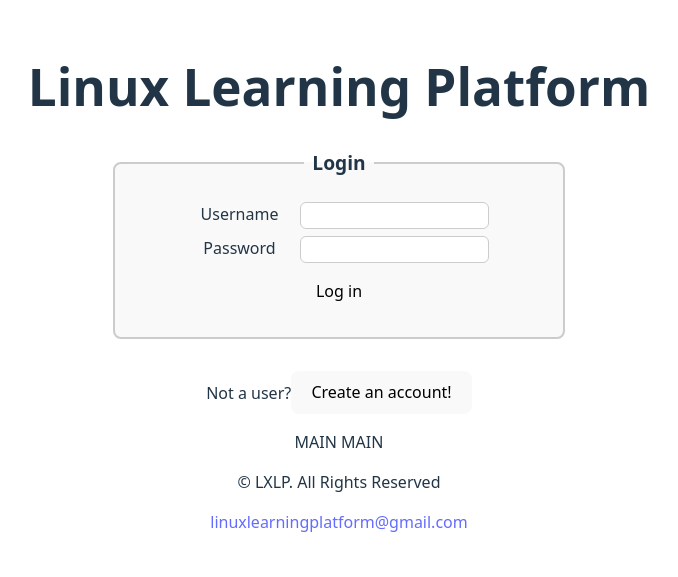
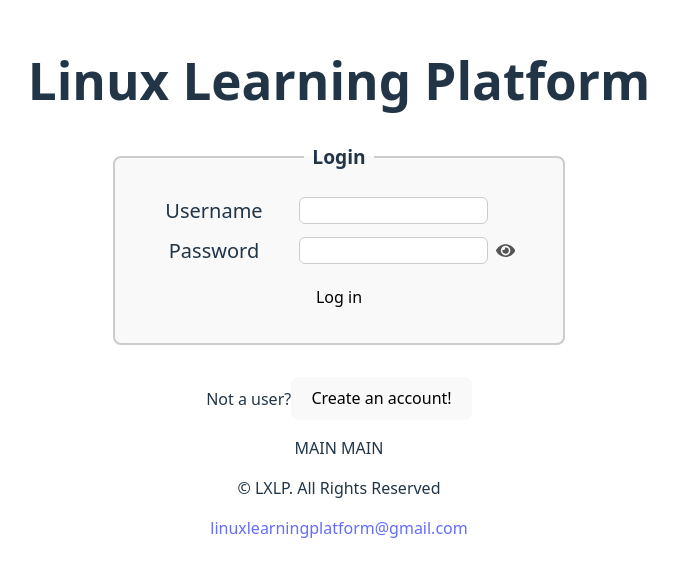
Before and after one commit to DanielJ0131/LXLP, a React (Vite) app in the folder client/: page / in a window 1280 px wide. Shown: the part 121-698 px from the top of the page, without its empty margins (301-979 px from the left). Built offline with nearby package versions, Linux system fonts and the light colour scheme.

Commit message:
added eye to toggle password view on/off

```diff
--- a/client/src/components/Login.css
+++ b/client/src/components/Login.css
@@ -13,19 +13,35 @@
     padding: 0 0.5rem;
   }
 
-.login-input{
+.login-input {
+    font-size: 20px;
     display: flex;
-    justify-content: center;
-    margin-bottom: 7px;
-}
+    align-items: center;
+    margin-bottom: 10px;
+    justify-content: flex-start;
+  }
 
 .login-input input{
     border-radius: 6px;
     padding: 5px;
-    border: 1px solid #ccc
+    border: 1px solid #ccc;
 }
 
 .login-input label{
     margin-right: 10px;
-    width: 100px;
+    width: 150px;
 }
+
+.toggle-password {
+    background: none;
+    border: none;
+    cursor: pointer;
+    padding: 0 8px;
+    display: flex;
+    align-items: center;
+    font-size: 1.2rem;
+    color: #555;
+  }
+
+  .toggle-password:hover {
+    color: #000;
--- a/client/src/components/login.jsx
+++ b/client/src/components/login.jsx
@@ -1,5 +1,6 @@
 import { useState } from 'react'
 import {useNavigate} from 'react-router-dom'
+import { FaEye, FaEyeSlash } from "react-icons/fa"
 import './Login.css'
 
 
@@ -8,6 +9,7 @@ export default function Login(){
     const [formData, setFormData] = useState({ username: '', password: '' })
     const [error, setError] = useState('')
     const [success, setSuccess] = useState('')
+    const [showPassword, setShowPassword] = useState(false)
     const navigate = useNavigate();
 
     const forwardToRegister = () =>{
@@ -61,13 +63,20 @@ export default function Login(){
                 <div className='login-input'>
                     <label htmlFor='password'>Password</label>
                     <input
-                        type="password"
+                        type={showPassword ? "text":"password"}
                         id="password"
                         name="password"
                         value={formData.password}
                         onChange={handleChange}
                         required
                     />
+                    <button
+                    type="button"
+                    className="toggle-password"
+                    onClick={() => setShowPassword(prev => !prev)}
+                    >
+                    {showPassword ? <FaEyeSlash /> : <FaEye />}
+                    </button>
                 </div>
 
                 <button type="submit">Log in</button>
--- a/package.json
+++ b/package.json
@@ -22,6 +22,7 @@
     "helmet": "^8.1.0",
     "mongoose": "^8.14.1",
     "morgan": "^1.10.0",
+    "react-icons": "^5.5.0",
     "react-router-dom": "^7.5.3"
   },
   "keywords": [],
```
